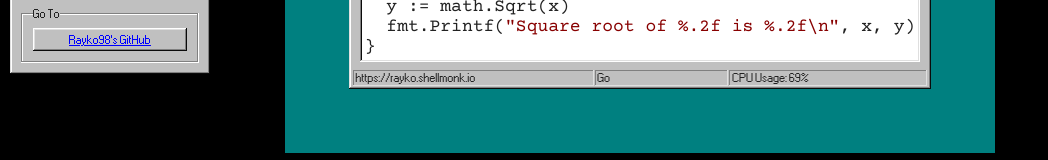
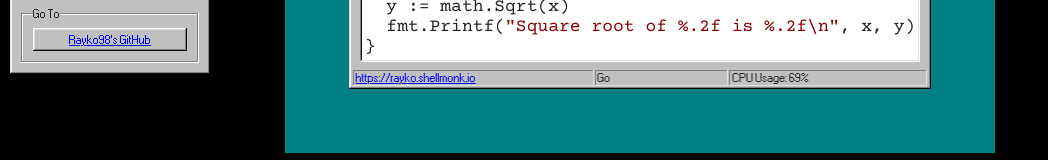
Before and after one commit to shellmonk/rayko98, a React (Vite) app: page / in a window 1280 px wide. Shown: the part 465-625 px from the top of the page, without its empty margins (0-1048 px from the left). Built offline with nearby package versions, Linux system fonts and the light colour scheme.

Commit message:
Changed main window status bar text into link

```diff
--- a/src/App.jsx
+++ b/src/App.jsx
@@ -71,7 +71,11 @@ function App() {
               </div>
 
               <div className="status-bar">
-                <p className="status-bar-field">https://rayko.shellmonk.io</p>
+                <p className="status-bar-field">
+                  <a href="https://rayko.shellmonk.io" target="_blank">
+                    https://rayko.shellmonk.io
+                  </a>
+                </p>
                 <p className="status-bar-field">{languages[lang]}</p>
                 <p className="status-bar-field">CPU Usage: 69%</p>
               </div>
```
